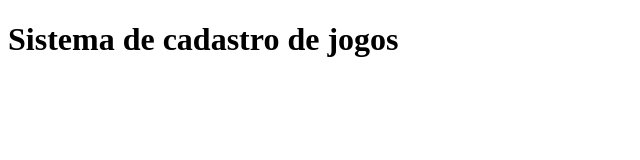
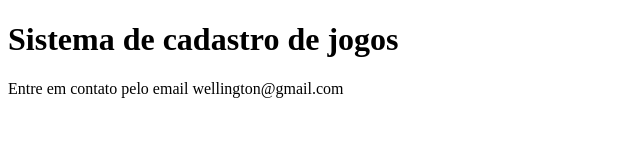
Before and after one commit to emnuelht/sistema-de-cadastro, a plain HTML site: page index.html in a window 1280 px wide. Shown: the whole page, without its empty margins (0-640 px from the left). Drawn offline with Linux system fonts and the light colour scheme.

Commit message:
adicionando um <p>

```diff
--- a/index.html
+++ b/index.html
@@ -8,5 +8,6 @@
 </head>
 <body>
     <h1>Sistema de cadastro de jogos</h1>
+    <p>Entre em contato pelo email wellington@gmail.com</p>
 </body>
 </html>
```
